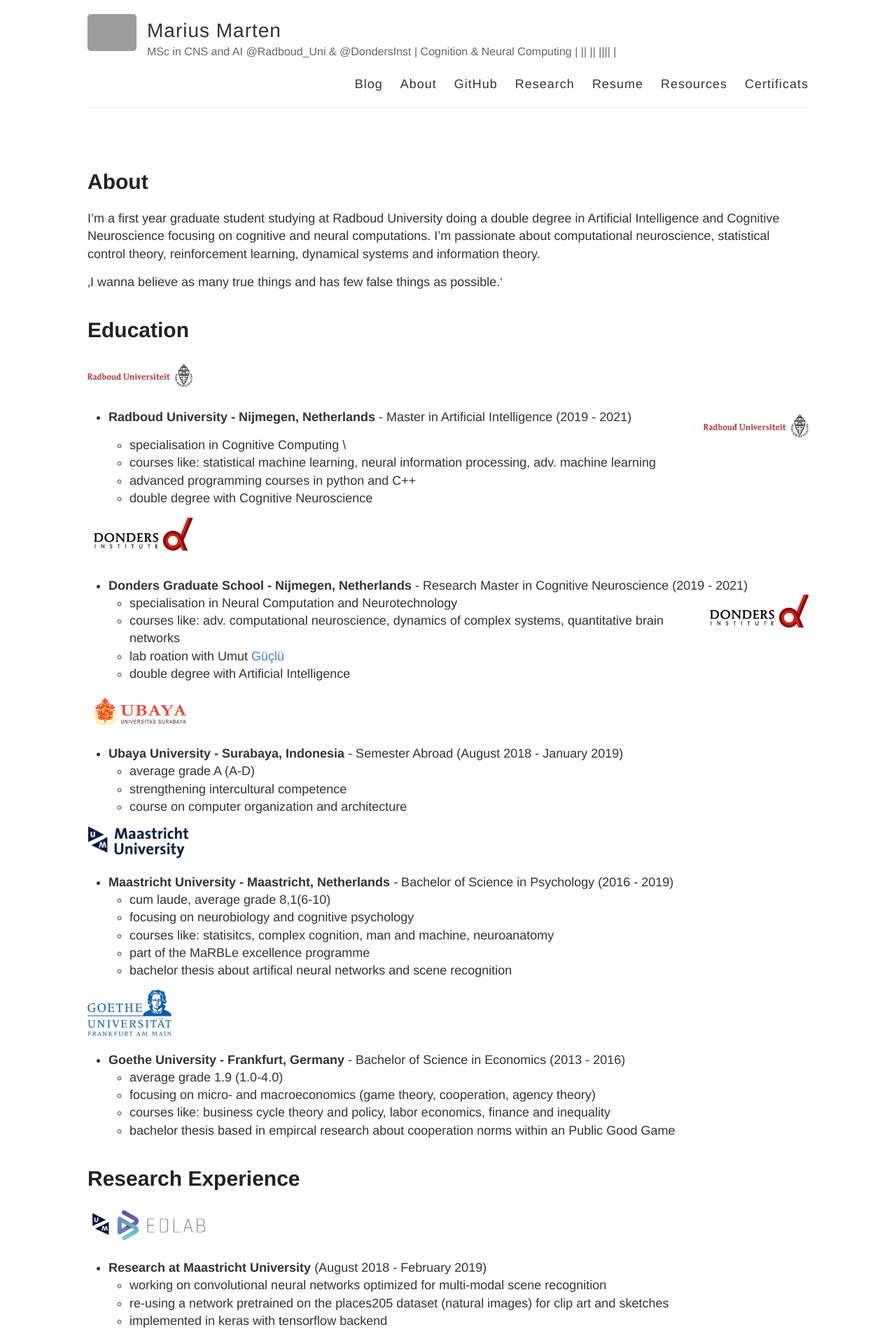
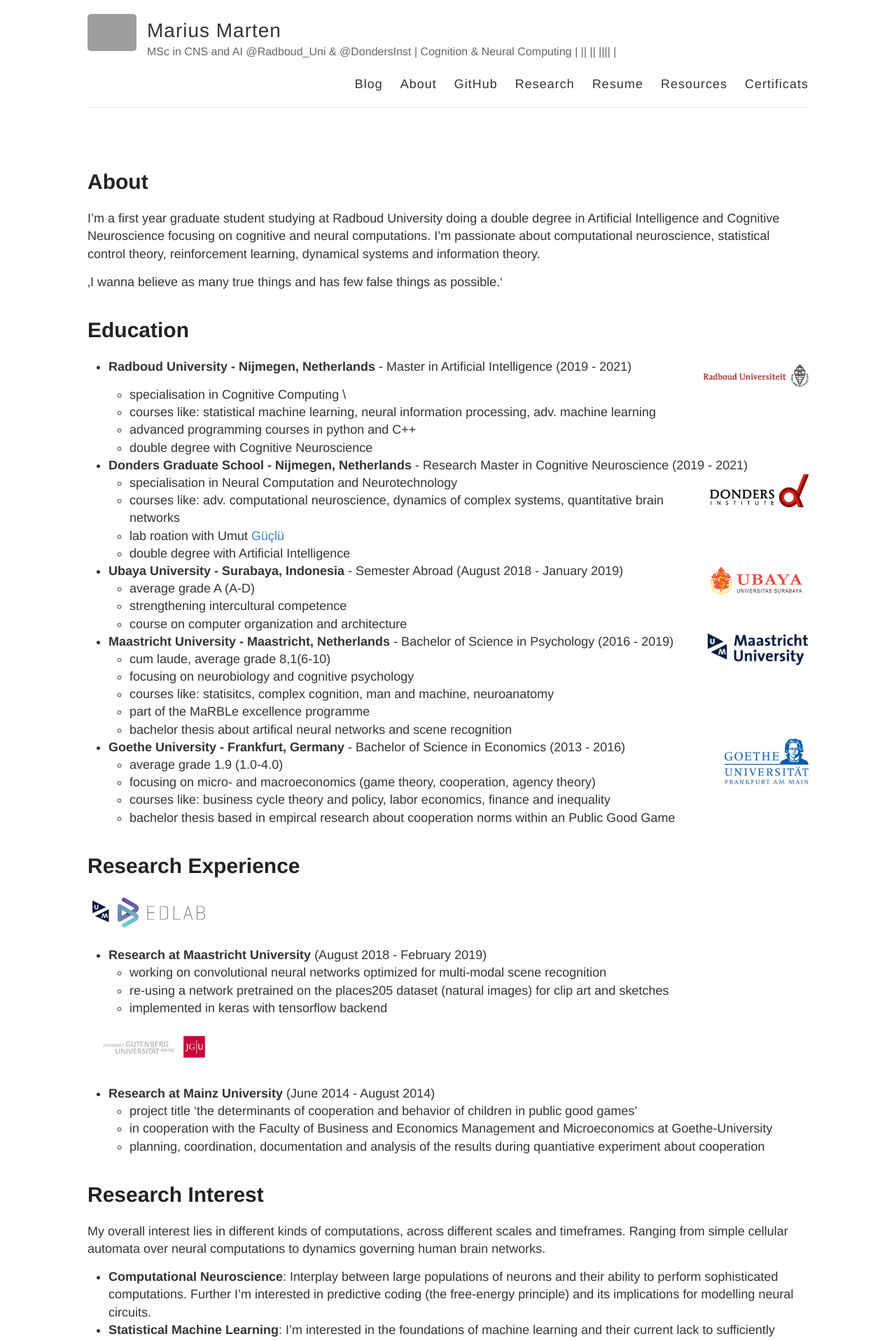
Before and after one commit to Mariusmarten/mariusmarten.github.io, a Jekyll site: the page built from about.md, in a window 1280 px wide. Shown: the top 1917 px of the page at 70% size. Built offline with Jekyll 4.4.1, drawn with Linux system fonts in a browser that asks for light colours; grey boxes are pictures that could not be loaded.

Commit message:
Update about.md

```diff
--- a/about.md
+++ b/about.md
@@ -11,10 +11,6 @@ I'm a first year graduate student studying at Radboud University doing a double
 
 # Education
 
-<img src="/assets/radboud _logo.jpg" width="150">
-
-
-
 * **Radboud University - Nijmegen, Netherlands** - Master in Artificial Intelligence (2019 - 2021) <img align="right" src="/assets/radboud _logo.jpg" width="150">
 
   - specialisation in Cognitive Computing \\
@@ -22,33 +18,25 @@ I'm a first year graduate student studying at Radboud University doing a double
   - advanced programming courses in python and C++
   - double degree with Cognitive Neuroscience
 
-<img src="/assets/donders_logo.jpg" width="150">
-
 * **Donders Graduate School - Nijmegen, Netherlands** - Research Master in Cognitive Neuroscience (2019 - 2021) <img align="right" src="/assets/donders_logo.jpg" width="150">
   - specialisation in Neural Computation and Neurotechnology
   - courses like: adv. computational neuroscience, dynamics of complex systems, quantitative brain networks
   - lab roation with Umut [Güçlü](https://www.ru.nl/english/people/guclu-u/)
   - double degree with Artificial Intelligence
 
-<img src="/assets/ubaya.png" width="150">
-
-* **Ubaya University - Surabaya, Indonesia** - Semester Abroad (August 2018 - January 2019)
+* **Ubaya University - Surabaya, Indonesia** - Semester Abroad (August 2018 - January 2019) <img align="right" src="/assets/ubaya.png" width="150">
   - average grade A (A-D)
   - strengthening intercultural competence
   - course on computer organization and architecture
 
-<img src="/assets/Maasi.png" width="145">
-
-* **Maastricht University - Maastricht, Netherlands** - Bachelor of Science in Psychology (2016 - 2019)
+* **Maastricht University - Maastricht, Netherlands** - Bachelor of Science in Psychology (2016 - 2019) <img align="right" src="/assets/Maasi.png" width="145">
   - cum laude, average grade 8,1(6-10)
   - focusing on neurobiology and cognitive psychology
   - courses like: statisitcs, complex cognition, man and machine, neuroanatomy
   - part of the MaRBLe excellence programme
   - bachelor thesis about artifical neural networks and scene recognition
 
-<img src="/assets/Goethe.png" width="120">
-
-* **Goethe University - Frankfurt, Germany** - Bachelor of Science in Economics (2013 - 2016)
+* **Goethe University - Frankfurt, Germany** - Bachelor of Science in Economics (2013 - 2016) <img align="right" src="/assets/Goethe.png" width="120">
   - average grade 1.9 (1.0-4.0)
   - focusing on micro- and macroeconomics (game theory, cooperation, agency theory)
   - courses like: business cycle theory and policy, labor economics, finance and inequality
```
